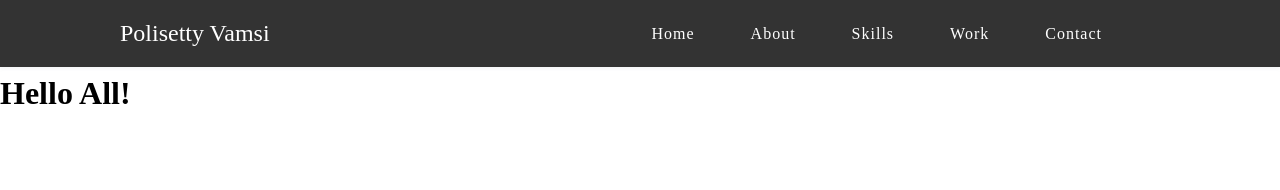
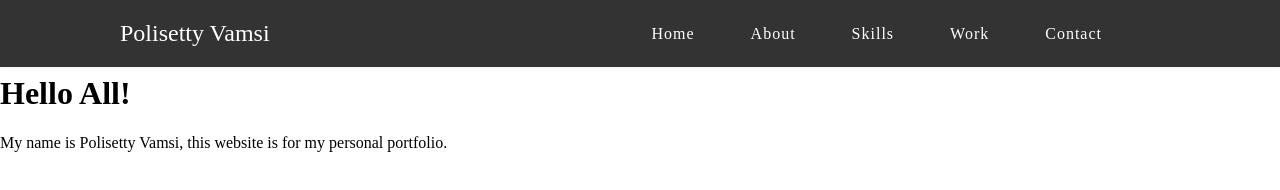
Before and after one commit to PVamsi5/PVamsi5.github.io, a plain HTML site: page index.html in a window 1280 px wide. Drawn offline with Linux system fonts and the light colour scheme.

Commit message:
added p elem in index file

```diff
--- a/index.html
+++ b/index.html
@@ -40,6 +40,8 @@
         <div>
             <br> <br> <br>
             <h1>Hello All!</h1>
+            <p>My name is Polisetty Vamsi, this website is for my personal portfolio.</p>
+            <!-- Need to use to react to build website and take use of chatgpt fot color theme and font style. -->
         </div>
 
 
```
